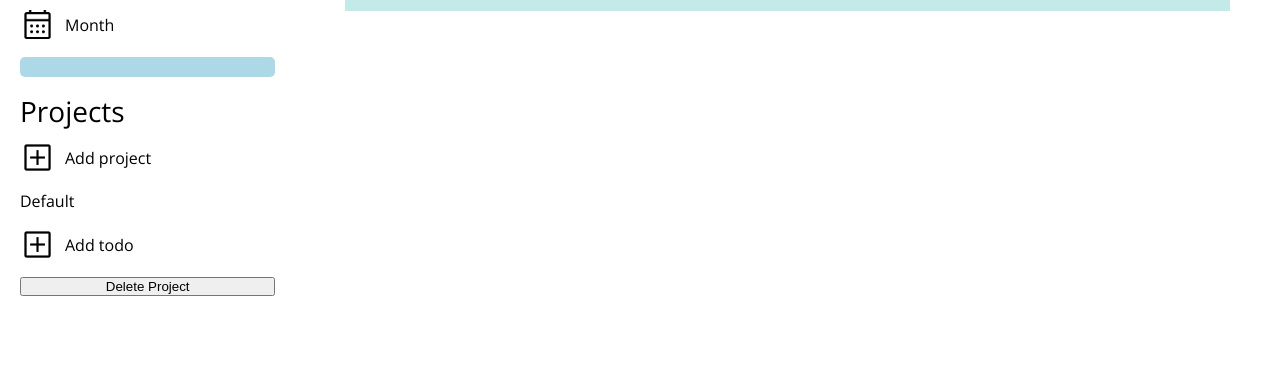
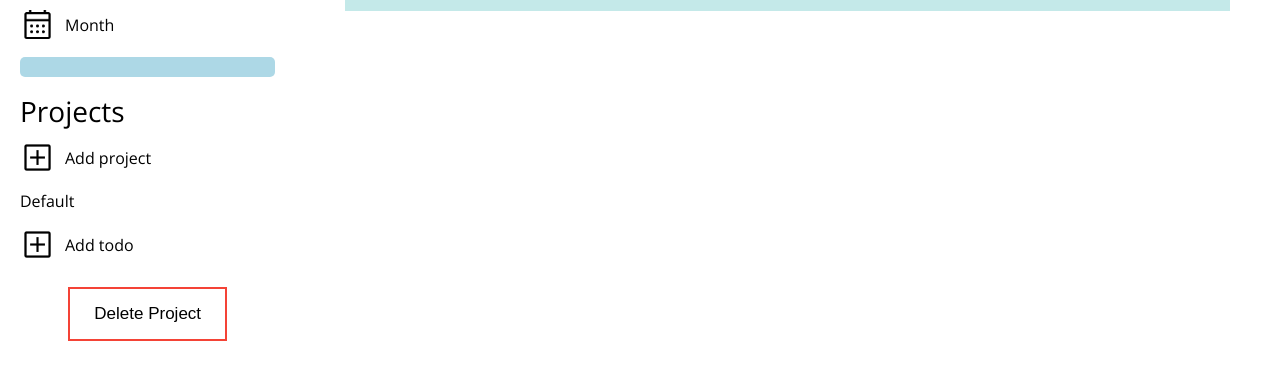
Before and after one commit to godwin-17/odin-todo-list, a website built with webpack: page src/index.html in a window 1280 px wide. Shown: the part 238-618 px from the top of the page. Built offline with nearby package versions, Linux system fonts and the light colour scheme.

Commit message:
Add delete button styling

```diff
--- a/src/style.css
+++ b/src/style.css
@@ -257,3 +257,20 @@ main {
   cursor: pointer;
   user-select: none;
 }
+
+#delete-project-button {
+  padding: 15px 24px;
+  color: #000000;
+  border: 2px solid #F44336;
+  background-color: #ffffff;
+  transition-duration: 0.8s;
+  font-size: 17px;
+  align-self: center;
+  margin-top: 10px;
+  cursor: pointer;
+}
+
+#delete-project-button:hover {
+  background-color: #F44336;
+  color: #ffffff;
+}
```
